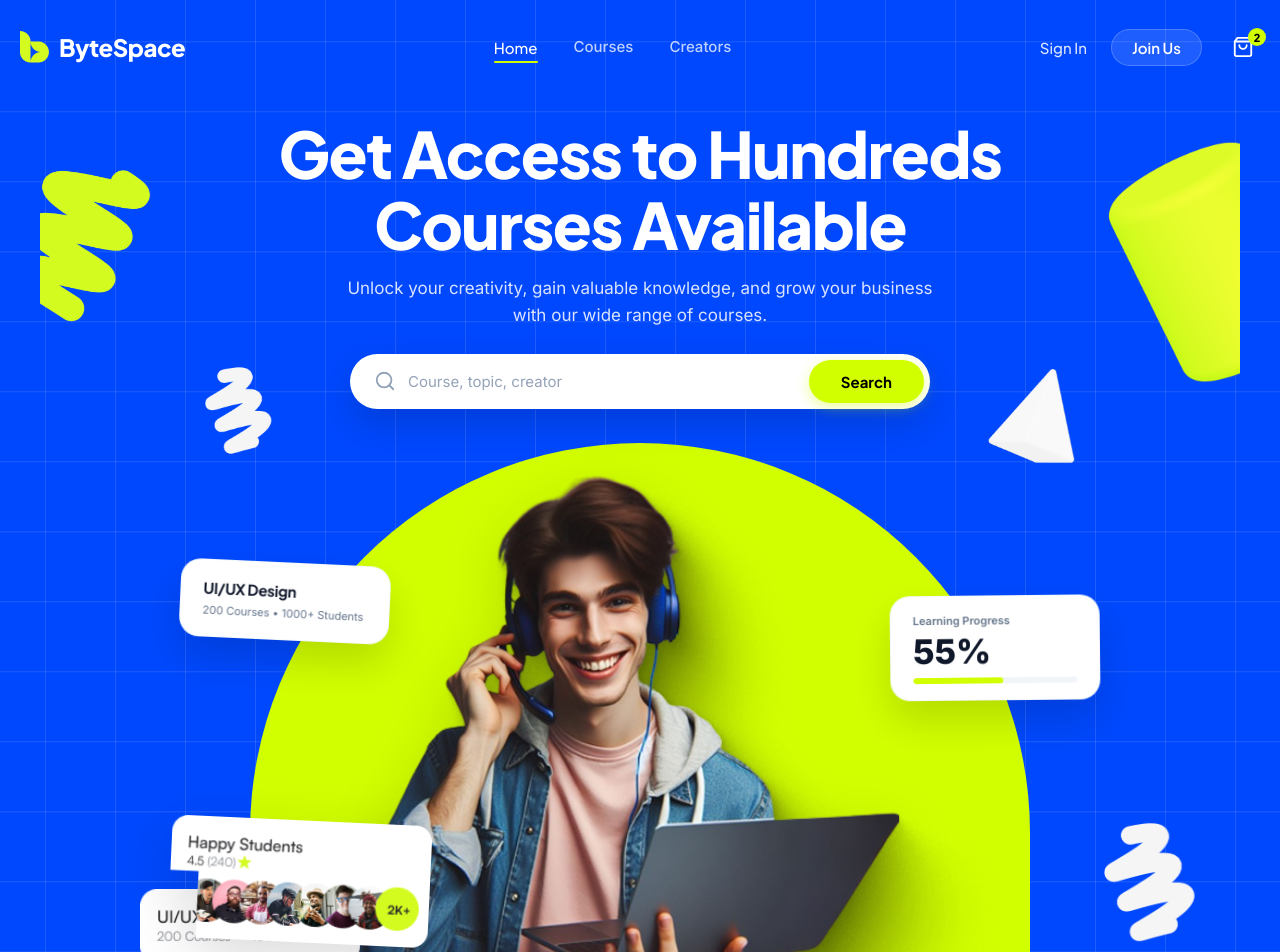
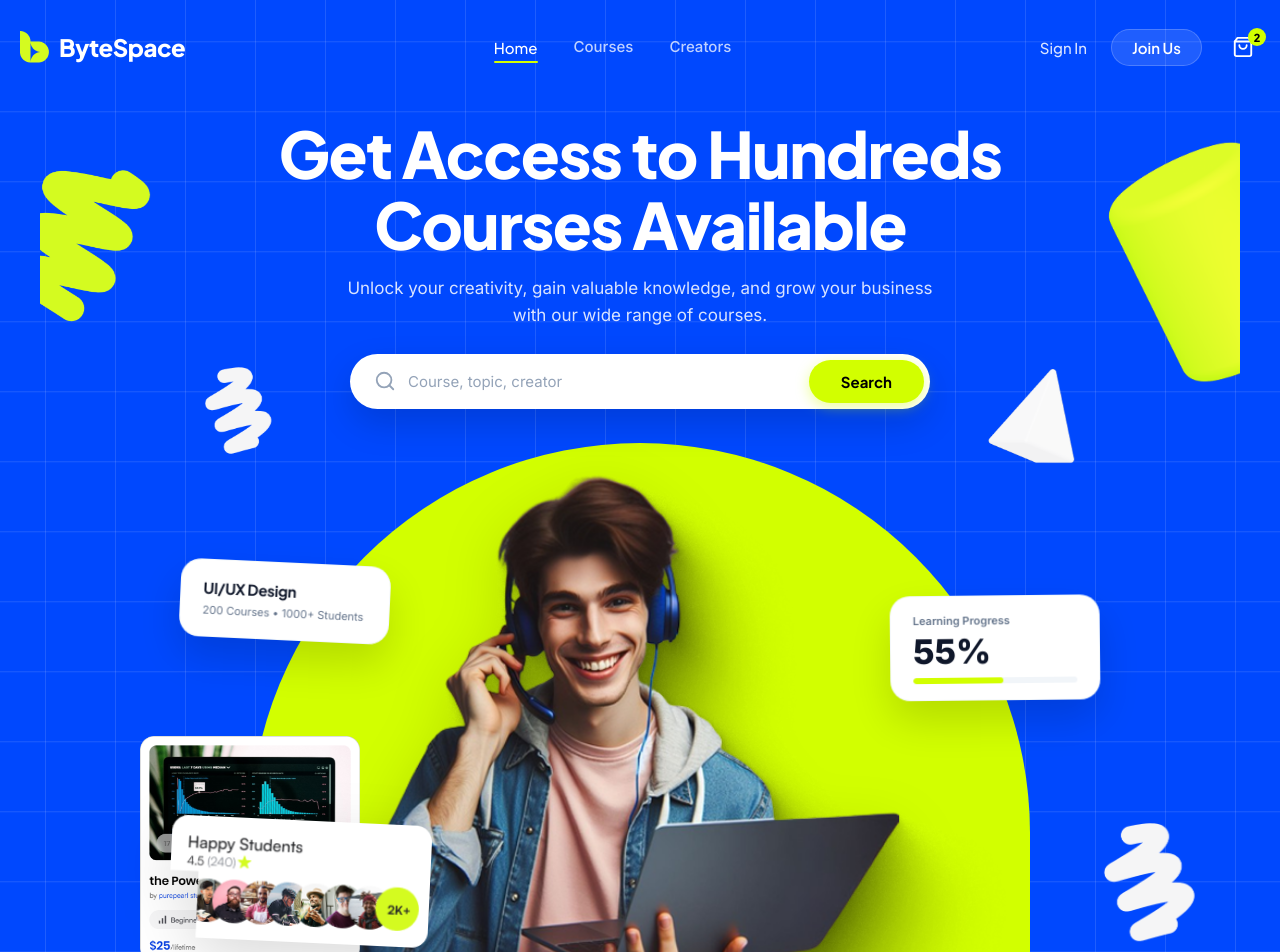
Before and after one commit to Nazrul-dev-91/Doin_tech_assessment-, a React (Vite) app: page / in a window 1280 px wide. Shown: the top 952 px of the page. Built offline with nearby package versions, Linux system fonts and the light colour scheme.

Commit message:
fix(hero): replace mistaken 208x70 card asset with real 3D Torus ring image 3d-torus.png to remove stray card overlay

```diff
--- a/src/components/Hero.jsx
+++ b/src/components/Hero.jsx
@@ -15,7 +15,7 @@ const Hero = ({ onSearch }) => {
       {/* Floating 3D Shapes positioned across the entire Hero section */}
       <img src="/assets/shape-lime-helix-real.png" alt="Lime Helix" className="shape shape-lime-helix float-anim" />
       <img src="/assets/shape-white-helix-real.png" alt="White Helix" className="shape shape-white-helix-left float-anim-reverse" />
-      <img src="/assets/shape-white-torus-real.png" alt="White Torus" className="shape shape-white-torus float-anim" />
+      <img src="/assets/3d-torus.png" alt="White Torus" className="shape shape-white-torus float-anim" />
       <img src="/assets/shape-lime-cylinder-real.png" alt="Lime Cylinder" className="shape shape-lime-cylinder float-anim-reverse" />
       <img src="/assets/shape-white-pyramid-real.png" alt="White Pyramid" className="shape shape-white-pyramid float-anim" />
       <img src="/assets/shape-white-helix-real.png" alt="White Helix" className="shape shape-white-helix-right float-anim-reverse" />
```
Also changed, not shown: public/assets/shape-white-torus-real.png.
